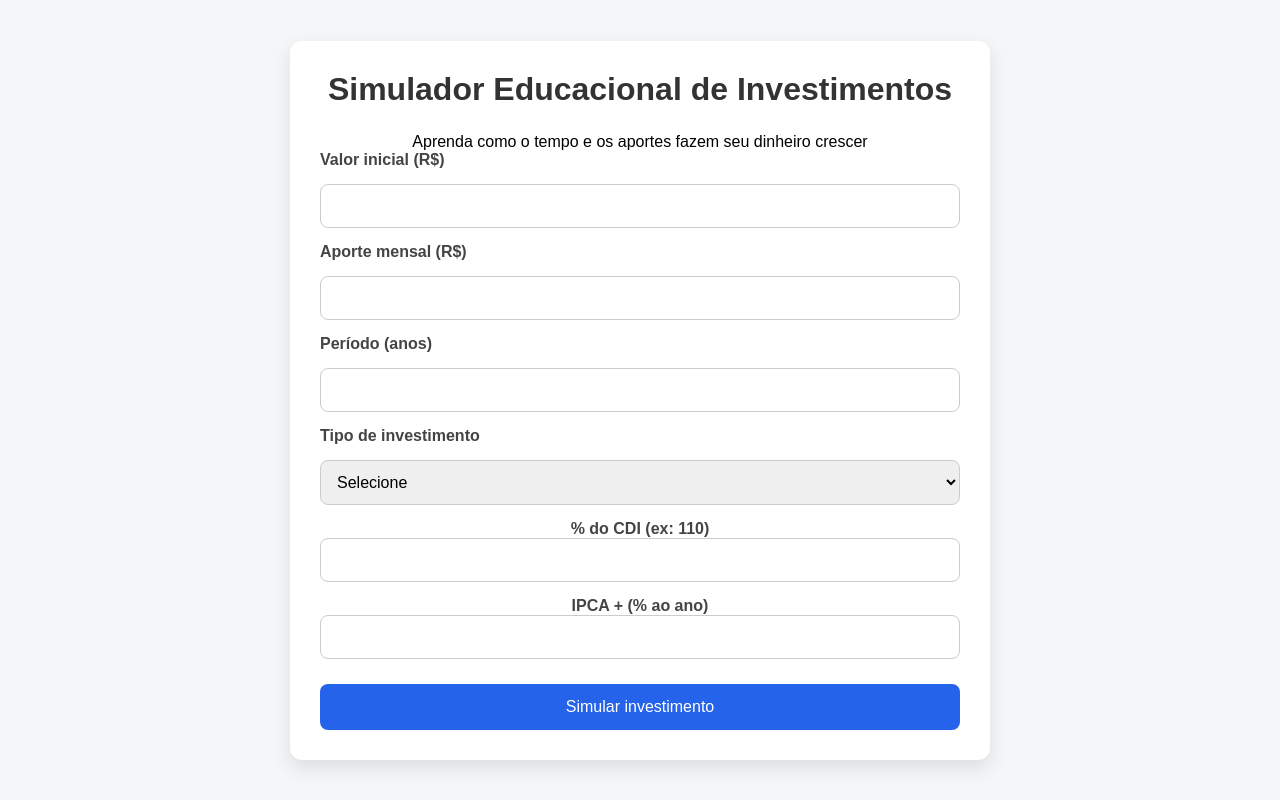
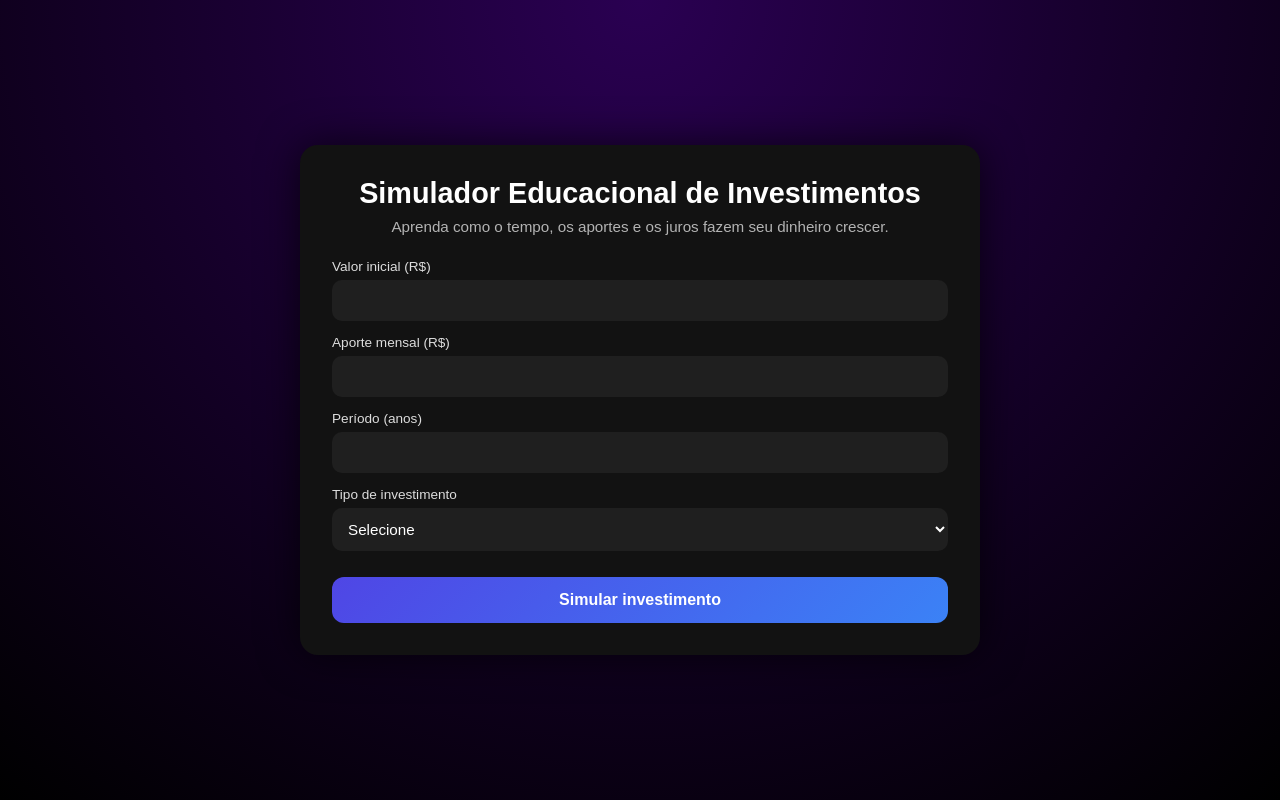
Before and after one commit to brandaoyan19-dotcom/Simulador-investimentos-flask, a Flask app: page / in a window 1280 px wide. Run offline with Flask 3, Linux system fonts and the light colour scheme.

Commit message:
Nome profissional

```diff
--- a/app.py
+++ b/app.py
@@ -8,48 +8,52 @@ def index():
     explicacao = None
 
     if request.method == "POST":
+        valor_inicial = float(request.form.get("valor", 0))
+        aporte_mensal = float(request.form.get("aporte", 0))
+        anos = int(request.form.get("tempo", 0))
         tipo = request.form.get("tipo")
-        valor = float(request.form.get("valor", 0))
-        tempo = int(request.form.get("tempo", 0))
 
-        # CDB
+        meses = anos * 12
+        total_investido = valor_inicial + aporte_mensal * meses
+        montante = valor_inicial
+
         if tipo == "cdb":
             percentual_cdi = float(request.form.get("percentual_cdi", 0))
-            cdi_ano = 13.65 / 100  # CDI médio
-            taxa = (percentual_cdi / 100) * cdi_ano
-            montante = valor * ((1 + taxa) ** tempo)
-            rendimento = montante - valor
+            cdi_anual = 0.10  # 10% ao ano (educativo)
+            taxa_anual = cdi_anual * (percentual_cdi / 100)
+            taxa_mensal = taxa_anual / 12
 
-            resultado = f"Valor final: R$ {montante:,.2f}"
+            for _ in range(meses):
+                montante = montante * (1 + taxa_mensal) + aporte_mensal
+
             explicacao = (
-                f"Você investiu R$ {valor:,.2f} em um CDB por {tempo} anos. "
-                f"Com {percentual_cdi}% do CDI, seu rendimento foi de "
-                f"R$ {rendimento:,.2f}. "
-                "CDB costuma ser uma opção segura, principalmente quando "
-                "tem cobertura do FGC."
+                f"Este CDB rende {percentual_cdi}% do CDI. "
+                f"Quanto maior o percentual, maior o rendimento ao longo do tempo."
             )
 
-        # IPCA+
         elif tipo == "ipca":
-            adicional = float(request.form.get("adicional", 0)) / 100
-            ipca_ano = 4 / 100  # IPCA médio
-            taxa = ipca_ano + adicional
-            montante = valor * ((1 + taxa) ** tempo)
-            rendimento = montante - valor
+            adicional = float(request.form.get("adicional", 0))
+            ipca_anual = 0.04  # 4% ao ano (educativo)
+            taxa_anual = ipca_anual + (adicional / 100)
+            taxa_mensal = taxa_anual / 12
 
-            resultado = f"Valor final: R$ {montante:,.2f}"
+            for _ in range(meses):
+                montante = montante * (1 + taxa_mensal) + aporte_mensal
+
             explicacao = (
-                f"Você investiu R$ {valor:,.2f} em um título IPCA+ por {tempo} anos. "
-                f"Além da inflação, você ganhou {adicional*100:.2f}% ao ano. "
-                f"O rendimento total foi de R$ {rendimento:,.2f}. "
-                "Esse tipo de investimento protege seu dinheiro da inflação."
+                f"O IPCA+ protege contra a inflação ({ipca_anual*100:.1f}%) "
+                f"e ainda paga {adicional}% ao ano acima dela."
             )
 
-    return render_template(
-        "index.html",
-        resultado=resultado,
-        explicacao=explicacao
-    )
+        lucro = montante - total_investido
+
+        resultado = (
+            f"Total investido: R$ {total_investido:,.2f}<br>"
+            f"Valor final: R$ {montante:,.2f}<br>"
+            f"Lucro: R$ {lucro:,.2f}"
+        )
+
+    return render_template("index.html", resultado=resultado, explicacao=explicacao)
 
 if __name__ == "__main__":
     app.run(debug=True)
--- a/static/style.css
+++ b/static/style.css
@@ -1,91 +1,142 @@
-/* RESET BÁSICO */
+/* RESET E BASE */
 * {
+  box-sizing: border-box;
   margin: 0;
   padding: 0;
-    box-sizing: border-box;
   font-family: Arial, Helvetica, sans-serif;
 }
 
-/* FUNDO DA PÁGINA */
 body {
   min-height: 100vh;
-    background: #f4f6f8;
+  background: radial-gradient(circle at top, #2a0052, #000);
   display: flex;
+  align-items: center;
   justify-content: center;
-    align-items: center;
+  padding: 24px;
 }
 
-/* CONTAINER PRINCIPAL */
+/* CONTAINER CENTRAL */
 .container {
-    background: #ffffff;
   width: 100%;
-    max-width: 700px;
-    padding: 30px;
-    border-radius: 12px;
-    box-shadow: 0 8px 20px rgba(0, 0, 0, 0.1);
-    text-align: center;
+  max-width: 480px;
+  background: #121212;
+  padding: 28px;
+  border-radius: 18px;
+  box-shadow: 0 0 40px rgba(0, 0, 0, 0.7);
 }
 
-/* TÍTULO */
+/* TÍTULOS */
 h1 {
-    margin-bottom: 25px;
-    color: #333;
+  color: #fff;
+  text-align: center;
+  font-size: clamp(1.3rem, 2.5vw, 1.7rem);
+  margin-bottom: 8px;
+}
+
+.sub {
+  color: #b3b3b3;
+  text-align: center;
+  font-size: clamp(0.85rem, 2vw, 0.95rem);
+  margin-bottom: 24px;
 }
 
 /* FORMULÁRIO */
-form {
-    display: flex;
-    flex-direction: column;
-    gap: 15px;
+label {
+  color: #ddd;
+  font-size: 0.85rem;
+  margin-top: 14px;
+  display: block;
 }
 
-/* LABELS */
-label {
-    text-align: left;
-    font-weight: bold;
-    color: #444;
-}
-
-/* INPUTS */
 input,
 select {
   width: 100%;
   padding: 12px;
-    border-radius: 8px;
-    border: 1px solid #ccc;
-    font-size: 16px;
+  margin-top: 6px;
+  border-radius: 10px;
+  border: none;
+  background: #1f1f1f;
+  color: #fff;
+  font-size: 0.95rem;
+}
+
+input:focus,
+select:focus {
+  outline: 2px solid #4f46e5;
 }
 
 /* BOTÃO */
 button {
-    margin-top: 10px;
+  margin-top: 26px;
+  width: 100%;
   padding: 14px;
   border: none;
-    border-radius: 8px;
-    background: #2563eb;
+  border-radius: 12px;
+  background: linear-gradient(135deg, #4f46e5, #3b82f6);
   color: #fff;
-    font-size: 16px;
+  font-size: 1rem;
+  font-weight: bold;
   cursor: pointer;
-    transition: background 0.3s;
 }
 
 button:hover {
-    background: #1e40af;
+  opacity: 0.9;
 }
 
 /* RESULTADO */
 .resultado {
-    margin-top: 25px;
-    padding: 20px;
-    background: #f1f5f9;
-    border-radius: 8px;
-    color: #111;
-    font-size: 18px;
+  margin-top: 28px;
+  background: #1b1b1b;
+  padding: 18px;
+  border-radius: 14px;
 }
 
-/* RESPONSIVO */
-@media (max-width: 600px) {
+.resultado h2 {
+  color: #fff;
+  font-size: 1.1rem;
+  margin-bottom: 8px;
+}
+
+.resultado p {
+  color: #ddd;
+  font-size: 0.95rem;
+  line-height: 1.5;
+}
+
+.educativo {
+  margin-top: 10px;
+  color: #9ca3af;
+  font-size: 0.85rem;
+}
+
+/* CONTROLE DE CAMPOS */
+.hidden {
+  display: none;
+}
+
+/* ===================== */
+/* TELAS MAIORES (TABLET) */
+/* ===================== */
+@media (min-width: 768px) {
   .container {
-        padding: 20px;
+    max-width: 600px;
+    padding: 32px;
+  }
+
+  h1 {
+    font-size: 1.8rem;
   }
 }
+
+/* ===================== */
+/* TELAS GRANDES (DESKTOP) */
+/* ===================== */
+@media (min-width: 1200px) {
+  body {
+    padding: 40px;
+  }
+
+  .container {
+    max-width: 680px;
+  }
+}
--- a/templates/index.html
+++ b/templates/index.html
@@ -3,40 +3,42 @@
 <head>
   <meta charset="UTF-8">
   <title>Simulador Educacional de Investimentos</title>
-    <link rel="stylesheet" href="/static/style.css">
+  <meta name="viewport" content="width=device-width, initial-scale=1.0">
+  <link rel="stylesheet" href="{{ url_for('static', filename='style.css') }}">
 </head>
 <body>
 
 <div class="container">
   <h1>Simulador Educacional de Investimentos</h1>
-    <p class="subtitulo">Aprenda como o tempo e os aportes fazem seu dinheiro crescer</p>
+  <p class="sub">
+    Aprenda como o tempo, os aportes e os juros fazem seu dinheiro crescer.
+  </p>
 
   <form method="POST">
     <label>Valor inicial (R$)</label>
-        <input type="number" step="0.01" name="valor_inicial" required>
+    <input type="number" name="valor" step="0.01" required>
 
     <label>Aporte mensal (R$)</label>
-        <input type="number" step="0.01" name="aporte_mensal" required>
+    <input type="number" name="aporte" step="0.01" required>
 
     <label>Período (anos)</label>
-        <input type="number" name="anos" required>
+    <input type="number" name="tempo" required>
 
     <label>Tipo de investimento</label>
-        <select name="tipo" required onchange="mostrarCampos(this.value)">
+    <select name="tipo" id="tipo" required>
       <option value="">Selecione</option>
-            <option value="selic">Tesouro Selic</option>
-            <option value="cdi">CDB (CDI)</option>
+      <option value="cdb">CDB</option>
       <option value="ipca">IPCA+</option>
     </select>
 
-        <div id="campo-cdi" class="campo-extra">
+    <div id="campo-cdb" class="hidden">
       <label>% do CDI (ex: 110)</label>
-            <input type="number" name="percentual_cdi">
+      <input type="number" name="percentual_cdi" step="0.01">
     </div>
 
-        <div id="campo-ipca" class="campo-extra">
+    <div id="campo-ipca" class="hidden">
       <label>IPCA + (% ao ano)</label>
-            <input type="number" step="0.01" name="ipca_adicional">
+      <input type="number" name="adicional" step="0.01">
     </div>
 
     <button type="submit">Simular investimento</button>
@@ -45,30 +47,24 @@
   {% if resultado %}
   <div class="resultado">
     <h2>Resultado da simulação</h2>
-        <p><strong>Total investido:</strong> R$ {{ resultado.total_investido }}</p>
-        <p><strong>Valor final:</strong> R$ {{ resultado.valor_final }}</p>
-        <p><strong>Lucro:</strong> R$ {{ resultado.lucro }}</p>
-        <p><strong>Rendimento:</strong> {{ resultado.rendimento }}%</p>
-
-        <p class="educativo">{{ resultado.descricao }}</p>
-
-        <p class="vale">
-            Vale a pena?
-            {% if resultado.vale_a_pena %}
-            ✅ Sim, principalmente no longo prazo
-            {% else %}
-            ⚠️ O tempo é essencial para melhorar o resultado
-            {% endif %}
-        </p>
+    <p>{{ resultado|safe }}</p>
+    <p class="educativo">{{ explicacao }}</p>
   </div>
   {% endif %}
 </div>
 
 <script>
-function mostrarCampos(tipo) {
-    document.getElementById("campo-cdi").style.display = tipo === "cdi" ? "block" : "none";
-    document.getElementById("campo-ipca").style.display = tipo === "ipca" ? "block" : "none";
-}
+  const tipo = document.getElementById("tipo");
+  const cdb = document.getElementById("campo-cdb");
+  const ipca = document.getElementById("campo-ipca");
+
+  tipo.addEventListener("change", () => {
+    cdb.classList.add("hidden");
+    ipca.classList.add("hidden");
+
+    if (tipo.value === "cdb") cdb.classList.remove("hidden");
+    if (tipo.value === "ipca") ipca.classList.remove("hidden");
+  });
 </script>
 
 </body>
```
Lines whose indentation alone changed are shown as unchanged.
